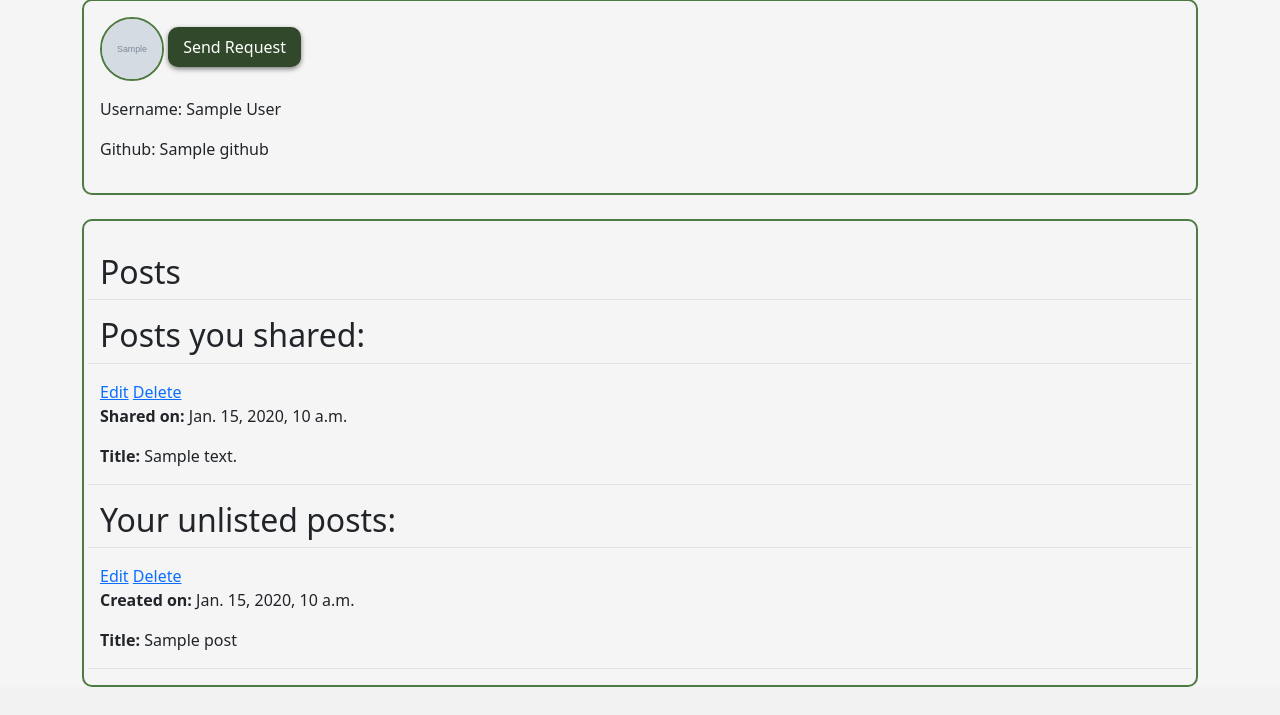
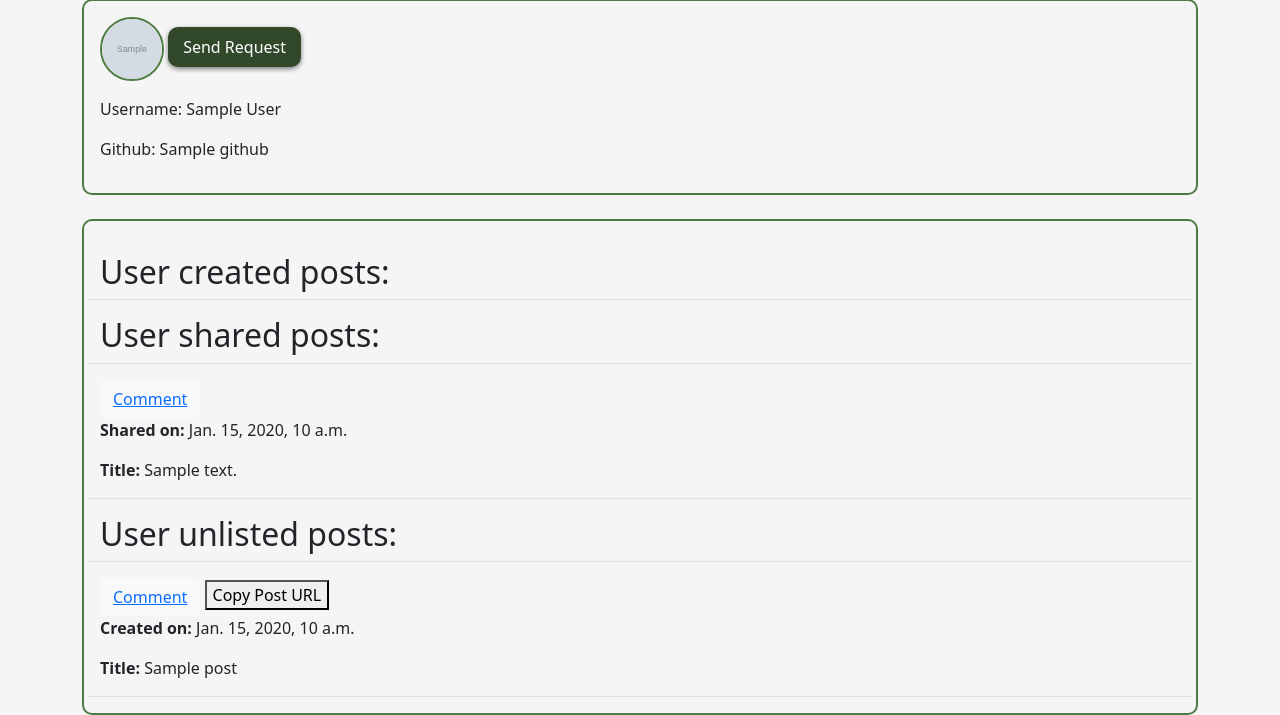
Before and after one commit to Geoxxll/SocialNetworking, a Django app: template server/socialNetworking/templates/socialNetworking/profile_view.html in a window 1280 px wide. Shown: the part 195-910 px from the top of the page. Before the commit the page ends 882 px from the top, so only its background shows below. Run offline with Django 5.2, Linux system fonts and the light colour scheme; the template is opened without the code that fills it: most values are stand-ins (such as "Sample title", 1, 10 or a date in 2020); grey boxes marked "Sample" are stand-in pictures; some libraries are stand-ins or nearby versions.

Commit message:
fixed unlisted post

```diff
--- a/server/socialNetworking/templates/socialNetworking/post_detail.html
+++ b/server/socialNetworking/templates/socialNetworking/post_detail.html
@@ -22,7 +22,7 @@
             <p>{{ post.shared_body }}</p>
 			{% else %}
             <p><strong>{{ post.author_of_posts }}</strong> {{ post.published_at }}</p>
-            <p>{{ post.description }}</p>
+            <p>{{ post.title }}</p>
 			{% endif %}
         </div>
     </div>
--- a/server/socialNetworking/templates/socialNetworking/profile_view.html
+++ b/server/socialNetworking/templates/socialNetworking/profile_view.html
@@ -62,14 +62,15 @@
 		<div class="row mt-3">
 		<div class="col-sm-12 border-bottom">
 			{% if author.user == request.user %}
-			  <h2>Posts you created(check unlisted posts below):</h2>
+			  <h2>User created post:</h2>
       {% else %}
-        <h2>Posts </h2>
+        <h2>User created posts: </h2>
       {% endif %}
 
 		</div>
 		</div>
 
+    <!-- For user created post -->
 		{% for post in post_list %} {% if not post.shared_user %}
 		<div class="row mt-3">
 		<div class="col-sm-12 border-bottom position-relative">
@@ -77,6 +78,7 @@
 			<a href="{% url 'post-edit' post.pk %}">Edit</a>
 			<a href="{% url 'post-delete' post.pk %}">Delete</a>
 			{% endif %}
+      <button class="btn btn-light position-relative"><a class="stretched-link" href="{% url 'post-detail' post.pk %}">Comment</a></button>
 			<p><b>Created on:</b> {{ post.published_at }}</p>
 			<p>
 			<b>Title:</b> {{ post.title }}
@@ -86,34 +88,47 @@
 		</div>
 		{% endif %}
 		{% endfor %}
+  <!-- User shared post -->
 	{% if shared_posts %}
     <div class="row mt-3">
       <div class="col-sm-12 border-bottom">
-        <h2>Posts you shared:</h2>
+        <h2>User shared posts:</h2>
       </div>
     </div>
     {% for post in shared_posts %}
     <div class="row mt-3">
       <div class="col-sm-12 border-bottom position-relative">
+        {% if author.user == request.user %}
         <a href="{% url 'shared-post-edit' post.pk %}">Edit</a>
         <a href="{% url 'shared-post-delete' post.pk %}">Delete</a>
+        {% endif %}
+        <button class="btn btn-light position-relative"><a class="stretched-link" href="{% url 'post-detail' post.pk %}">Comment</a></button>
         <p><b>Shared on:</b> {{ post.shared_on }}</p>
         <p><b>Title:</b> {{ post.shared_body }}</p>
         <!-- <a class="stretched-link" href="{% url 'post-edit' post.pk %}"></a> -->
       </div>
     </div>
-    {% endfor %} {% endif %} {% if unlisted_posts %}
-    <div class="row mt-3">
-      <div class="col-sm-12 border-bottom">
-        <h2>Your unlisted posts:</h2>
-      </div>
+    {% endfor %}
+    {% endif %}
+  <!-- User unlisted post  -->
+  {% if unlisted_posts %}
+  <div class="row mt-3">
+    <div class="col-sm-12 border-bottom">
+      <h2>User unlisted posts:</h2>
     </div>
-    {% endif %}
+  </div>
+  {% endif %}
 	{% for post in unlisted_posts %}
     <div class="row mt-3">
       <div class="col-sm-12 border-bottom position-relative">
+        {% if author.user == request.user %}
         <a href="{% url 'unlisted-post-edit' post.pk %}">Edit</a>
         <a href="{% url 'post-delete' post.pk %}">Delete</a>
+        {% endif %}
+        <button class="btn btn-light position-relative"><a class="stretched-link" href="{% url 'post-detail' post.pk %}">Comment</a></button>
+        {% if not author.user == request.user %}
+        <button onclick="copyPostUrl('{{ post.post_id }}')">Copy Post URL</button>
+        {% endif %}
         <p><b>Created on:</b> {{ post.published_at }}</p>
         <p><b>Title:</b> {{ post.title }}</p>
         <!-- <a class="stretched-link" href="{% url 'post-edit' post.pk %}"></a> -->
@@ -232,6 +247,21 @@
         }
         });
     }
+
+    //  copy paste url
+    function copyPostUrl(postId) {
+      // Construct the post URL dynamically
+      const postUrl = `${window.location.origin}/social/post/${postId}/`;
+
+      navigator.clipboard.writeText(postUrl).then(function() {
+        /* Clipboard successfully set */
+        alert("Post URL copied to clipboard!");
+      }, function() {
+        /* Clipboard write failed */
+        alert("Failed to copy post URL.");
+      });
+  }
+
 </script>
 
 
```
Also changed, not shown: server/socialNetworking/views.py (+9 -1 lines).
